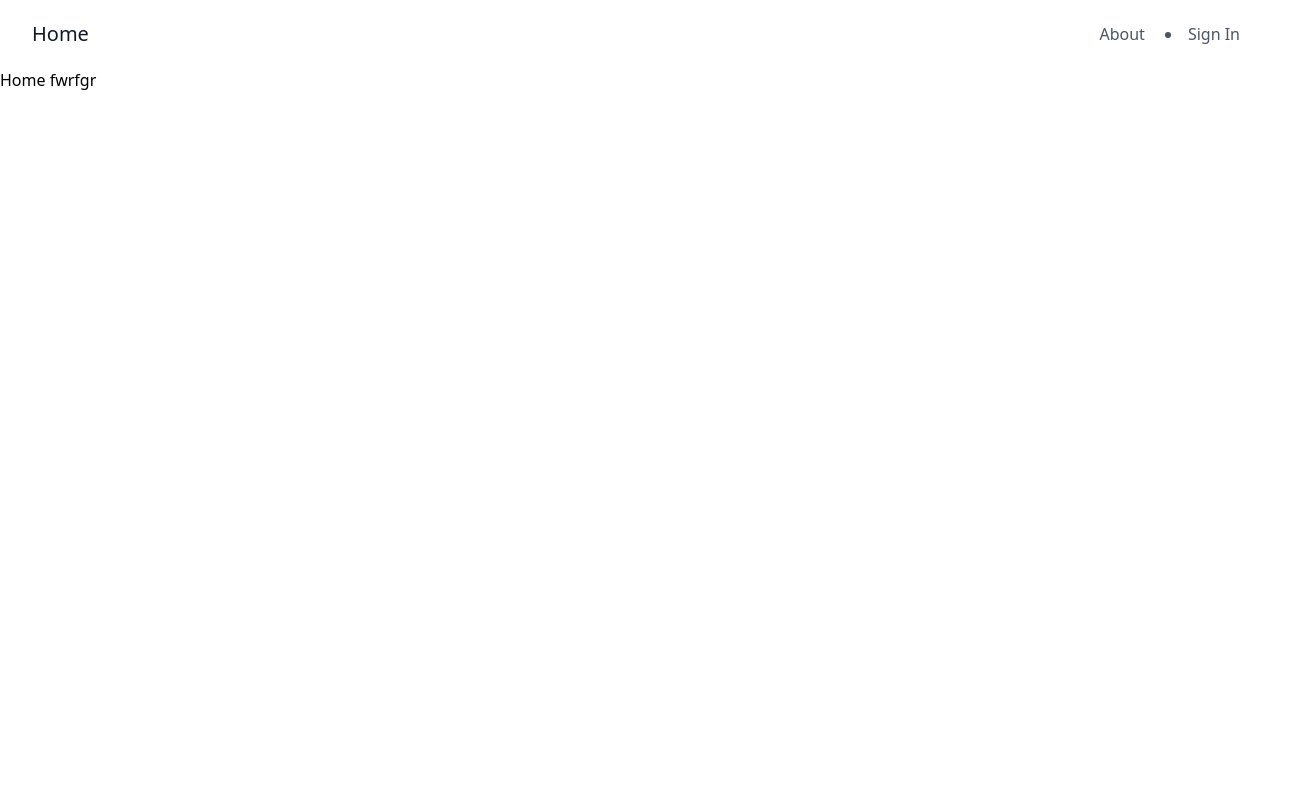
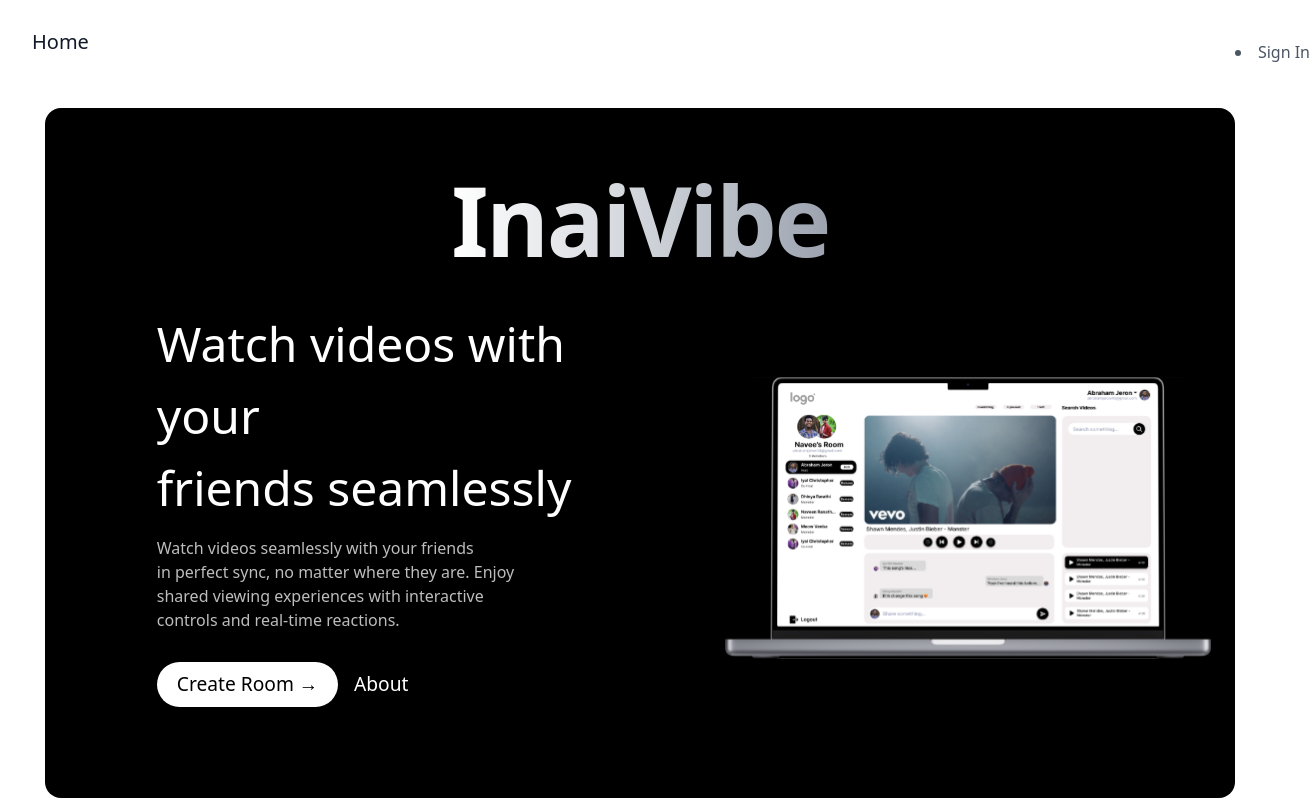
Before and after one commit to Naveenthesparrow/InaiVibes, a React (Vite) app in the folder client/: page / in a window 1280 px wide. Shown: the whole page, 1310 px wide, since content can reach past the window. Built offline with nearby package versions, Linux system fonts and the light colour scheme.

Commit message:
done landing page

```diff
--- a/client/src/components/Header.jsx
+++ b/client/src/components/Header.jsx
@@ -16,16 +16,23 @@ export default function Header() {
           <span className='ml-3 text-xl'>Home</span>
         </Link>
         <nav className='md:ml-auto flex flex-wrap items-center text-base justify-center'>
-          <Link to='/about' className='mr-5 hover:text-gray-900'>
+          {/* <Link to='/about' className='mr-5 hover:text-gray-900'>
             About
-          </Link>
-          <Link to='/profile' className='mr-5 hover:text-gray-900'>
+          </Link> */}
+          <Link to='/profile' className='relative left-[50px] mt-5 hover:text-gray-900 hover:underline'>
             {currentUser ? (
-              <img
-                src={currentUser.profilePicture}
-                alt='profile'
-                className='h-7 w-7 rounded-full object-cover'
-              />
+              <div className="flex space-x-4">
+                <div>
+                  <h4 className="font-bold text-black text-[1.3rem]  " >{currentUser.username}</h4>
+                  <p className="text-[0.9rem] font-extralight text-[#98A1B8] " >{currentUser.email}</p>
+                </div>
+
+                <img
+                  src={currentUser.profilePicture}
+                  alt='profile'
+                  className='h-10 w-10 rounded-full object-cover '
+                />
+              </div>
             ) : (
               <li>Sign In</li>
             )}
--- a/client/src/pages/Home.jsx
+++ b/client/src/pages/Home.jsx
@@ -1,11 +1,46 @@
 // eslint-disable-next-line no-unused-vars
 import React from "react";
 import Header from "../components/Header";
+import { Link, useNavigate } from "react-router-dom";
+import landingimg from "../assets/landingimg.svg"
 export default function Home() {
   console.log("Home");
-  return <div>
+  return (
+  <div>
      <Header/>
-    Home fwrfgr
+     <div className="flex justify-center ">
+      <div className="bg-black rounded-2xl w-[93%] mt-6  h-auto " >
+          <div className="flex mt-10 items-center justify-center">
+            <h1 className="text-[6rem]  font-bold  tracking-tight bg-gradient-to-r from-white via-gray-300 to-gray-400 text-transparent bg-clip-text">
+                      InaiVibe
+            </h1>
+          </div>
+          {/* fef */}
+          <div className="flex mt-4">
+              <div >
+                <div className="ml-28">
+                  <h1 className="text-white text-[3rem] font-light w-[520px]">
+                    Watch videos with your <br /> friends seamlessly
+                  </h1>
+                  <h3 className="text-[#BDBDBD] text-[1rem] mt-3 font-light w-[520px]">
+                    Watch videos seamlessly with your friends <br /> in perfect sync, no matter where they are. Enjoy <br /> shared viewing experiences with interactive <br /> controls and real-time reactions.
+                  </h3>
+                  <div className=" flex mt-[30px] space-x-4 ">
+                    <Link className="text-black bg-white text-[1.2rem] p-2 px-5 rounded-3xl">
+                      Create Room →
+                    </Link>
+                    <Link className=" text-white relative top-2 text-[1.2rem]">About </Link>
+                  </div>
+                </div>
+                </div>
+                <div className=" mt-[10px] mb-[80px] mr-6 ml-12">
+                  <img src={landingimg} className="  h-[400px] " alt="" />
+                </div>
+          </div>
 
-  </div>;
+      </div>
+     </div>
+
+  </div>
+  );
 }
```
Also changed, not shown: client/src/assets/landingimg.svg (added).
